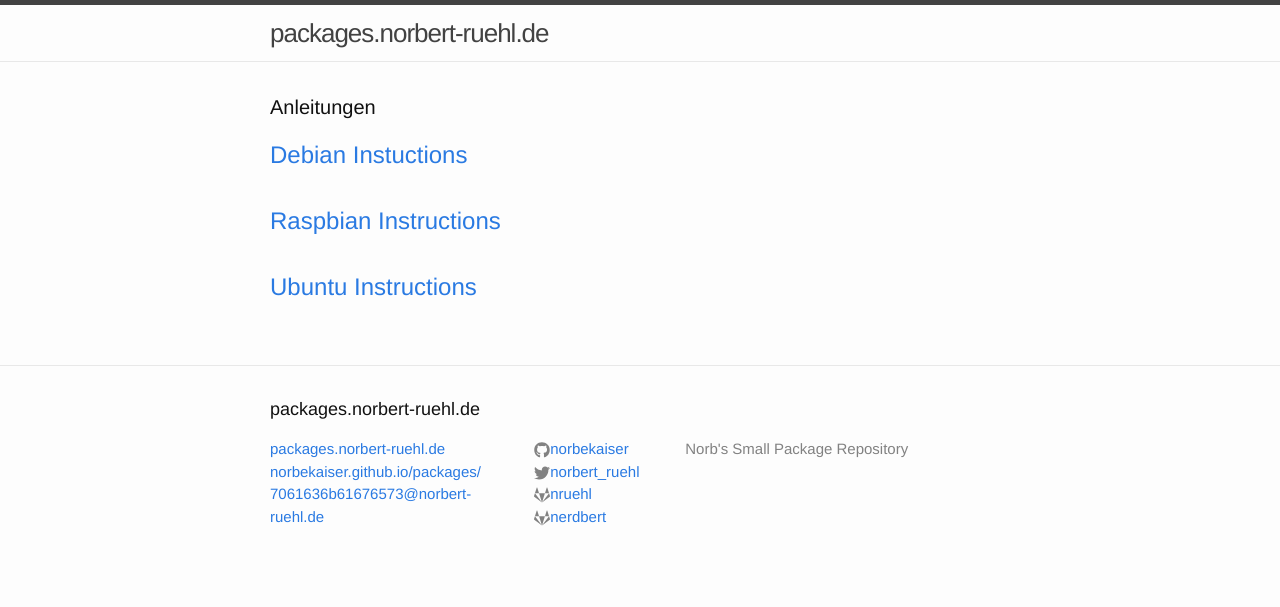
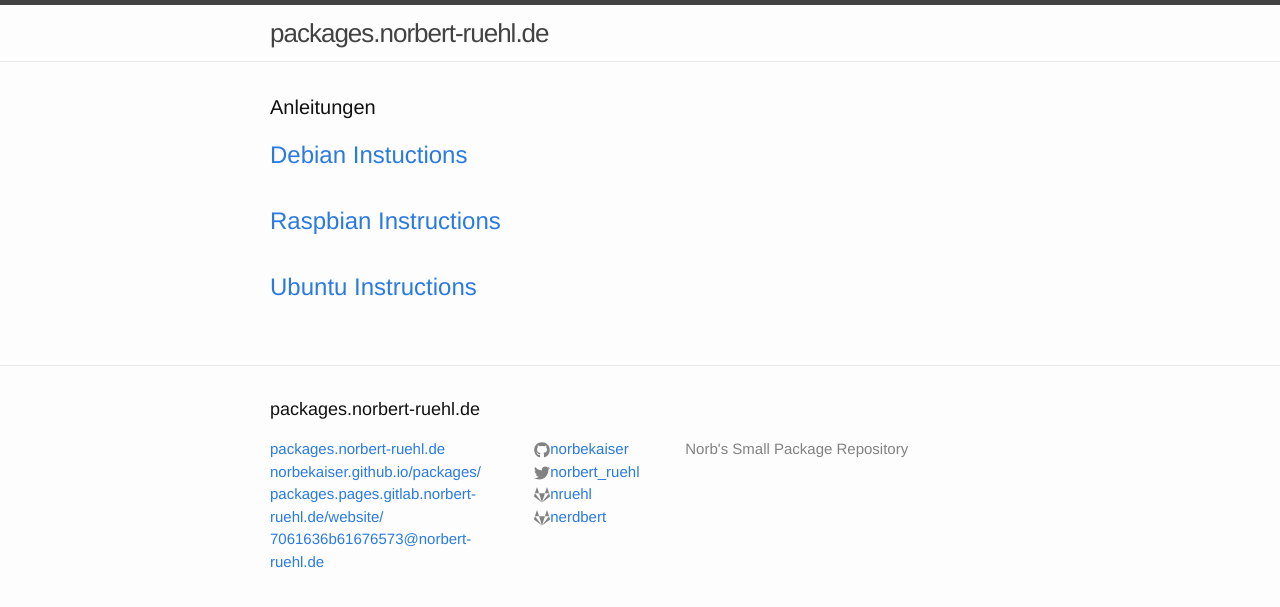
Before and after one commit to norbekaiser/packages, a Jekyll site: the page built from index.html, in a window 1280 px wide. Shown: the top 607 px of the page. Built offline with Jekyll 4.4.1, drawn with Linux system fonts in a browser that asks for light colours.

Commit message:
[CI] Merge branch 'pages' into 'master'
new target

See merge request packages/website!1

```diff
--- a/_config.yml
+++ b/_config.yml
@@ -1,6 +1,7 @@
 title: packages.norbert-ruehl.de
 site_norbert_ruehl_de: packages.norbert-ruehl.de
 site_github:  norbekaiser.github.io/packages/
+site_gitlab:  packages.pages.gitlab.norbert-ruehl.de/website/
 email: 7061636b61676573@norbert-ruehl.de
 description: > # this means to ignore newlines until "baseurl:"
   Norb's Small Package Repository
--- a/_includes/footer.html
+++ b/_includes/footer.html
@@ -9,6 +9,7 @@
         <ul class="contact-list">
           <li><a href="https://{{ site.site_norbert_ruehl_de }}">{{ site.site_norbert_ruehl_de }}</a></li>
           <li><a href="https://{{ site.site_github }}">{{ site.site_github }}</a></li>
+          <li><a href="https://{{ site.site_gitlab }}">{{ site.site_gitlab }}</a></li>
           <li><a href="mailto:{{ site.email }}">{{ site.email }}</a></li>
         </ul>
       </div>
```
